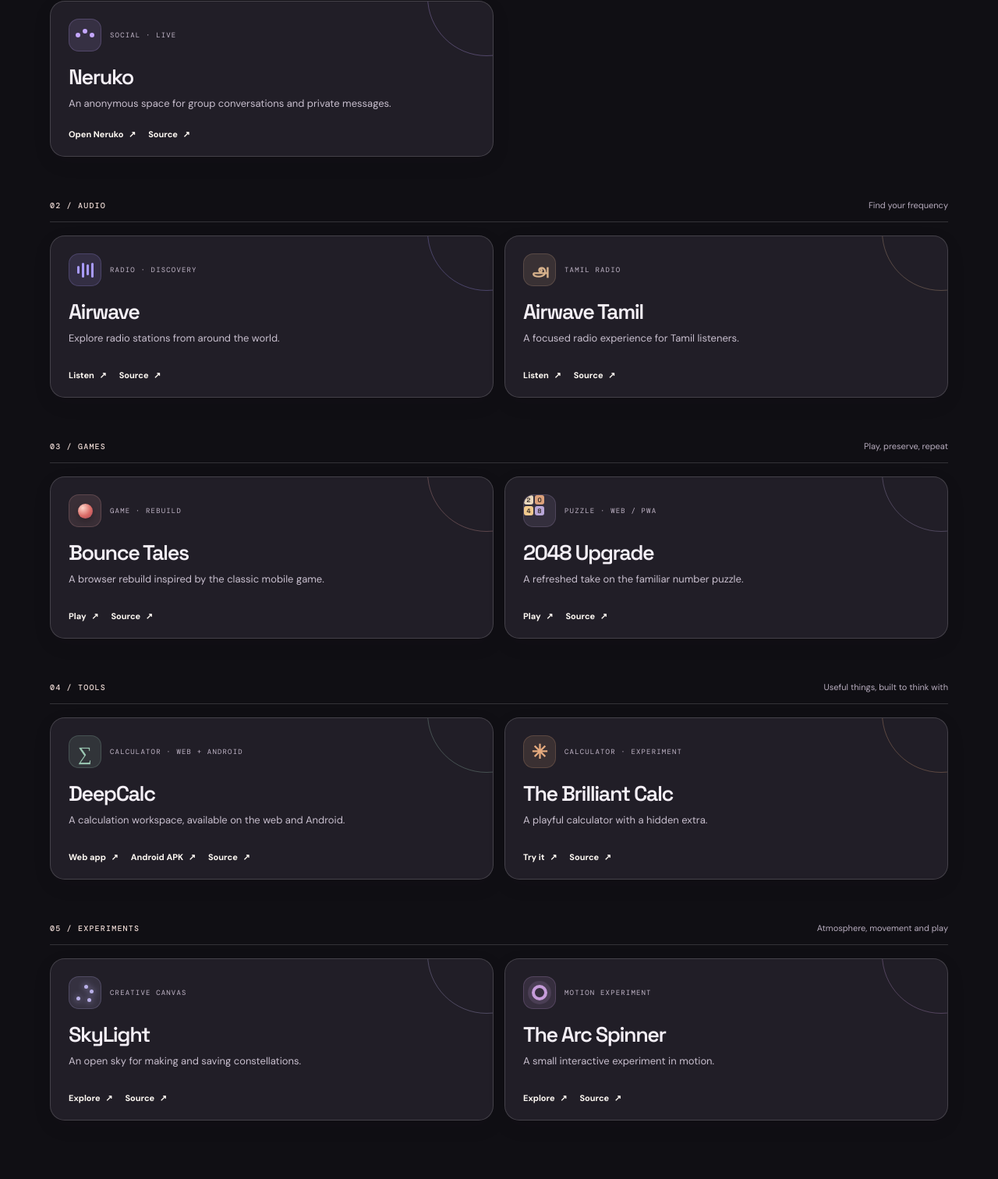
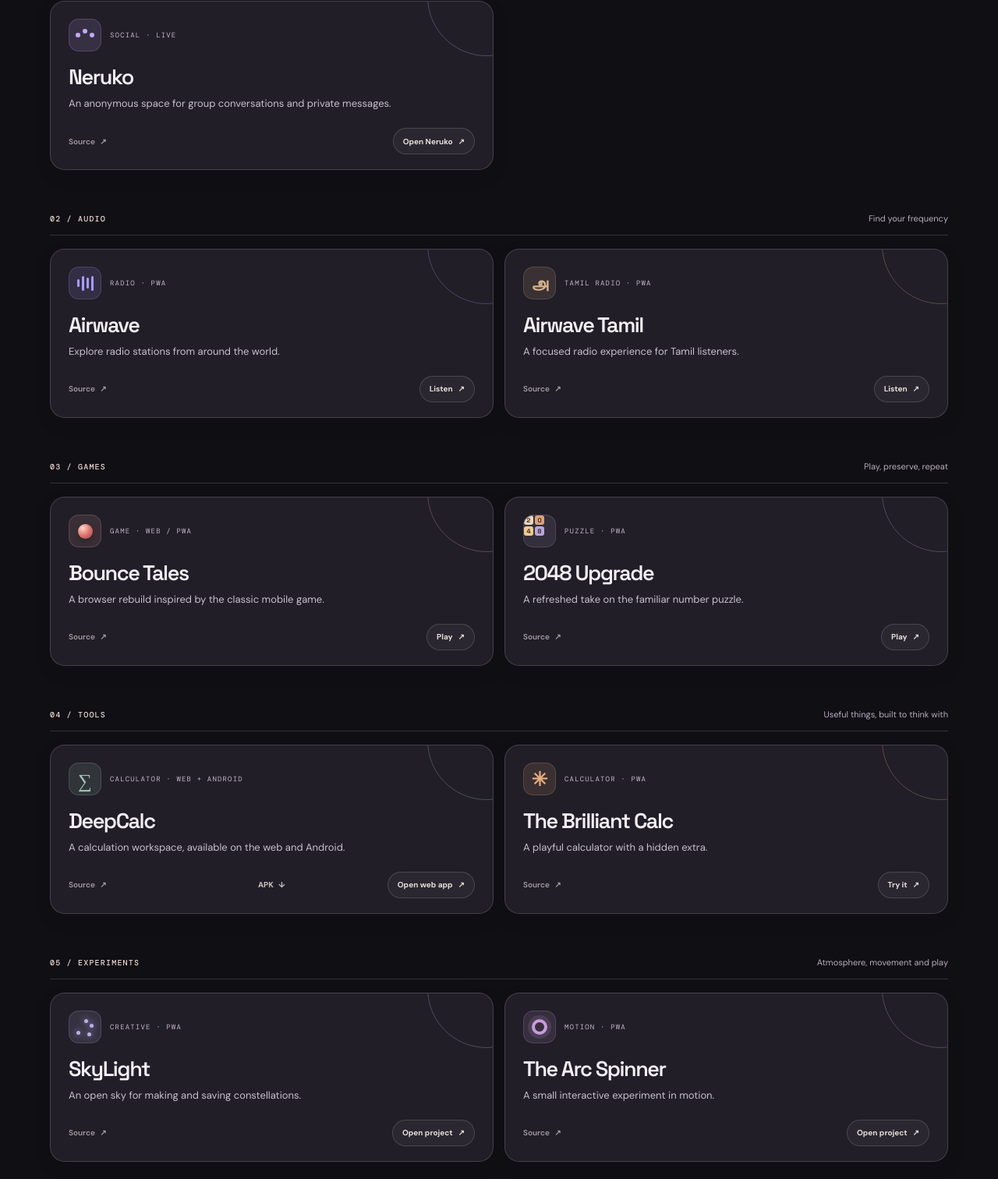
Before and after one commit to PrasannaOne/PrasannaOne.github.io, a plain HTML site: page index.html in a window 1280 px wide. Shown: the part 1148-2660 px from the top of the page at 78% size. Drawn offline with nearby package versions, Linux system fonts and the light colour scheme; no server answers; a web font is replaced by a local one.

Commit message:
Add files via upload

```diff
--- a/index.html
+++ b/index.html
@@ -1112,6 +1112,38 @@
     .rework-card .project-links { display:flex; flex-wrap:wrap; gap:16px; margin-top:auto; padding-top:3px; }
     .rework-card .project-links a { color:var(--white); font-size:11px; }
     .rework-card .project-links a:hover { color:var(--card-accent); }
+
+    /* Project actions: quiet source links, balanced optional download, restrained live action. */
+    .rework-card .project-links {
+      width:100%; display:grid; grid-template-columns:minmax(0,1fr) auto;
+      align-items:center; column-gap:10px; margin-top:auto; padding-top:3px;
+    }
+    #deepcalc .project-links { grid-template-columns:minmax(0,1fr) auto minmax(0,1fr); }
+    .rework-card .project-links a { min-width:0; white-space:nowrap; text-decoration:none; }
+    .rework-card .project-links .project-source {
+      justify-self:start; color:rgba(255,250,244,.58); font-size:10px; font-weight:600;
+    }
+    .rework-card .project-links .project-apk {
+      justify-self:center; color:rgba(255,250,244,.76); font-size:10px; font-weight:650;
+    }
+    .rework-card .project-links .project-live {
+      justify-self:end; display:inline-flex; align-items:center; justify-content:center; gap:7px;
+      min-height:34px; padding:0 12px; border:1px solid rgba(255,250,244,.15);
+      border-radius:999px; color:rgba(255,250,244,.88); background:rgba(255,250,244,.045);
+      font-size:10px; font-weight:650; transition:background .2s,border-color .2s,color .2s;
+    }
+    .rework-card .project-links .project-live:hover {
+      color:var(--white); border-color:color-mix(in srgb,var(--card-accent) 42%,transparent);
+      background:color-mix(in srgb,var(--card-accent) 10%,transparent);
+    }
+    .rework-card .project-links .project-live span { margin-left:0; }
+    .rework-card .project-links .project-source:hover,
+    .rework-card .project-links .project-apk:hover { color:var(--card-accent); }
+    @media (max-width:420px) {
+      .rework-card .project-links { column-gap:7px; }
+      .rework-card .project-links .project-live { padding-inline:9px; font-size:9px; }
+    }
+
     .neruko-card { --card-accent:#c4a7ff; }
     #neruko { --card-accent:#c4a7ff; }
     #airwave { --card-accent:#a99bff; }
@@ -1780,9 +1812,9 @@ body[data-theme="dark"] .community-card {
               </div>
               <h3>Neruko</h3>
               <p>An anonymous space for group conversations and private messages.</p>
-              <div class="project-links">
-                <a href="https://neruko.prasannaone.workers.dev/" target="_blank" rel="noopener noreferrer">Open Neruko <span>↗</span></a>
-                <a href="https://github.com/PrasannaOne/Neruko" target="_blank" rel="noopener noreferrer">Source <span>↗</span></a>
+              <div class="project-links" aria-label="neruko links">
+                <a class="project-source" href="https://github.com/PrasannaOne/Neruko" target="_blank" rel="noopener noreferrer">Source <span>↗</span></a>
+                <a class="project-live" href="https://neruko.prasannaone.workers.dev/" target="_blank" rel="noopener noreferrer">Open Neruko <span>↗</span></a>
               </div>
             </article>
           </div>
@@ -1794,25 +1826,25 @@ body[data-theme="dark"] .community-card {
             <article class="rework-card" id="airwave">
               <div class="rework-top">
                 <span class="rework-icon airwave-icon" aria-hidden="true"><i></i><i></i><i></i><i></i></span>
-                <span class="rework-type">RADIO · DISCOVERY</span>
+                <span class="rework-type">RADIO · PWA</span>
               </div>
               <h3>Airwave</h3>
               <p>Explore radio stations from around the world.</p>
-              <div class="project-links">
-                <a href="https://prasannaone.github.io/Airwave/" target="_blank" rel="noopener noreferrer">Listen <span>↗</span></a>
-                <a href="https://github.com/PrasannaOne/Airwave" target="_blank" rel="noopener noreferrer">Source <span>↗</span></a>
+              <div class="project-links" aria-label="airwave links">
+                <a class="project-source" href="https://github.com/PrasannaOne/Airwave" target="_blank" rel="noopener noreferrer">Source <span>↗</span></a>
+                <a class="project-live" href="https://prasannaone.github.io/Airwave/" target="_blank" rel="noopener noreferrer">Listen <span>↗</span></a>
               </div>
             </article>
             <article class="rework-card" id="airwave-tamil">
               <div class="rework-top">
                 <span class="rework-icon tamil-icon" aria-hidden="true">அ</span>
-                <span class="rework-type">TAMIL RADIO</span>
+                <span class="rework-type">TAMIL RADIO · PWA</span>
               </div>
               <h3>Airwave Tamil</h3>
               <p>A focused radio experience for Tamil listeners.</p>
-              <div class="project-links">
-                <a href="https://prasannaone.github.io/Airwave-Tamil/" target="_blank" rel="noopener noreferrer">Listen <span>↗</span></a>
-                <a href="https://github.com/PrasannaOne/Airwave-Tamil" target="_blank" rel="noopener noreferrer">Source <span>↗</span></a>
+              <div class="project-links" aria-label="airwave-tamil links">
+                <a class="project-source" href="https://github.com/PrasannaOne/Airwave-Tamil" target="_blank" rel="noopener noreferrer">Source <span>↗</span></a>
+                <a class="project-live" href="https://prasannaone.github.io/Airwave-Tamil/" target="_blank" rel="noopener noreferrer">Listen <span>↗</span></a>
               </div>
             </article>
           </div>
@@ -1824,25 +1856,25 @@ body[data-theme="dark"] .community-card {
             <article class="rework-card" id="bounce-tales">
               <div class="rework-top">
                 <span class="rework-icon bounce-icon" aria-hidden="true"><i></i></span>
-                <span class="rework-type">GAME · REBUILD</span>
+                <span class="rework-type">GAME · WEB / PWA</span>
               </div>
               <h3>Bounce Tales</h3>
               <p>A browser rebuild inspired by the classic mobile game.</p>
-              <div class="project-links">
-                <a href="https://prasannaone.github.io/BounceTales/" target="_blank" rel="noopener noreferrer">Play <span>↗</span></a>
-                <a href="https://github.com/PrasannaOne/BounceTales" target="_blank" rel="noopener noreferrer">Source <span>↗</span></a>
+              <div class="project-links" aria-label="bounce-tales links">
+                <a class="project-source" href="https://github.com/PrasannaOne/BounceTales" target="_blank" rel="noopener noreferrer">Source <span>↗</span></a>
+                <a class="project-live" href="https://prasannaone.github.io/BounceTales/" target="_blank" rel="noopener noreferrer">Play <span>↗</span></a>
               </div>
             </article>
             <article class="rework-card" id="2048-upgrade">
               <div class="rework-top">
                 <span class="rework-icon tiles-icon" aria-hidden="true"><i>2</i><i>0</i><i>4</i><i>8</i></span>
-                <span class="rework-type">PUZZLE · WEB / PWA</span>
+                <span class="rework-type">PUZZLE · PWA</span>
               </div>
               <h3>2048 Upgrade</h3>
               <p>A refreshed take on the familiar number puzzle.</p>
-              <div class="project-links">
-                <a href="https://prasannaone.github.io/2048-Upgrade/" target="_blank" rel="noopener noreferrer">Play <span>↗</span></a>
-                <a href="https://github.com/PrasannaOne/2048-Upgrade" target="_blank" rel="noopener noreferrer">Source <span>↗</span></a>
+              <div class="project-links" aria-label="2048-upgrade links">
+                <a class="project-source" href="https://github.com/PrasannaOne/2048-Upgrade" target="_blank" rel="noopener noreferrer">Source <span>↗</span></a>
+                <a class="project-live" href="https://prasannaone.github.io/2048-Upgrade/" target="_blank" rel="noopener noreferrer">Play <span>↗</span></a>
               </div>
             </article>
           </div>
@@ -1858,22 +1890,22 @@ body[data-theme="dark"] .community-card {
               </div>
               <h3>DeepCalc</h3>
               <p>A calculation workspace, available on the web and Android.</p>
-              <div class="project-links">
-                <a href="https://prasannaone.github.io/DeepCalc/" target="_blank" rel="noopener noreferrer">Web app <span>↗</span></a>
-                <a href="https://github.com/PrasannaOne/DeepCalc/releases/latest" target="_blank" rel="noopener noreferrer">Android APK <span>↗</span></a>
-                <a href="https://github.com/PrasannaOne/DeepCalc" target="_blank" rel="noopener noreferrer">Source <span>↗</span></a>
+              <div class="project-links" aria-label="DeepCalc links">
+                <a class="project-source" href="https://github.com/PrasannaOne/DeepCalc" target="_blank" rel="noopener noreferrer">Source <span>↗</span></a>
+                <a class="project-apk" href="https://github.com/PrasannaOne/DeepCalc/releases/latest" target="_blank" rel="noopener noreferrer">APK <span>↓</span></a>
+                <a class="project-live" href="https://prasannaone.github.io/DeepCalc/" target="_blank" rel="noopener noreferrer">Open web app <span>↗</span></a>
               </div>
             </article>
             <article class="rework-card" id="brilliant-calc">
               <div class="rework-top">
                 <span class="rework-icon brilliant-icon" aria-hidden="true">✳</span>
-                <span class="rework-type">CALCULATOR · EXPERIMENT</span>
+                <span class="rework-type">CALCULATOR · PWA</span>
               </div>
               <h3>The Brilliant Calc</h3>
               <p>A playful calculator with a hidden extra.</p>
-              <div class="project-links">
-                <a href="https://prasannaone.github.io/The-brilliant-Calc/" target="_blank" rel="noopener noreferrer">Try it <span>↗</span></a>
-                <a href="https://github.com/PrasannaOne/The-brilliant-Calc" target="_blank" rel="noopener noreferrer">Source <span>↗</span></a>
+              <div class="project-links" aria-label="brilliant-calc links">
+                <a class="project-source" href="https://github.com/PrasannaOne/The-brilliant-Calc" target="_blank" rel="noopener noreferrer">Source <span>↗</span></a>
+                <a class="project-live" href="https://prasannaone.github.io/The-brilliant-Calc/" target="_blank" rel="noopener noreferrer">Try it <span>↗</span></a>
               </div>
             </article>
           </div>
@@ -1885,25 +1917,25 @@ body[data-theme="dark"] .community-card {
             <article class="rework-card" id="skylight">
               <div class="rework-top">
                 <span class="rework-icon skylight-icon" aria-hidden="true"><i></i><i></i><i></i><i></i></span>
-                <span class="rework-type">CREATIVE CANVAS</span>
+                <span class="rework-type">CREATIVE · PWA</span>
               </div>
               <h3>SkyLight</h3>
               <p>An open sky for making and saving constellations.</p>
-              <div class="project-links">
-                <a href="https://prasannaone.github.io/SkyLight/" target="_blank" rel="noopener noreferrer">Explore <span>↗</span></a>
-                <a href="https://github.com/PrasannaOne/SkyLight" target="_blank" rel="noopener noreferrer">Source <span>↗</span></a>
+              <div class="project-links" aria-label="skylight links">
+                <a class="project-source" href="https://github.com/PrasannaOne/SkyLight" target="_blank" rel="noopener noreferrer">Source <span>↗</span></a>
+                <a class="project-live" href="https://prasannaone.github.io/SkyLight/" target="_blank" rel="noopener noreferrer">Open project <span>↗</span></a>
               </div>
             </article>
             <article class="rework-card" id="arc-spinner">
               <div class="rework-top">
                 <span class="rework-icon arc-icon" aria-hidden="true"><i></i></span>
-                <span class="rework-type">MOTION EXPERIMENT</span>
+                <span class="rework-type">MOTION · PWA</span>
               </div>
               <h3>The Arc Spinner</h3>
               <p>A small interactive experiment in motion.</p>
-              <div class="project-links">
-                <a href="https://prasannaone.github.io/The-Arc-Spinner/" target="_blank" rel="noopener noreferrer">Explore <span>↗</span></a>
-                <a href="https://github.com/PrasannaOne/The-Arc-Spinner" target="_blank" rel="noopener noreferrer">Source <span>↗</span></a>
+              <div class="project-links" aria-label="arc-spinner links">
+                <a class="project-source" href="https://github.com/PrasannaOne/The-Arc-Spinner" target="_blank" rel="noopener noreferrer">Source <span>↗</span></a>
+                <a class="project-live" href="https://prasannaone.github.io/The-Arc-Spinner/" target="_blank" rel="noopener noreferrer">Open project <span>↗</span></a>
               </div>
             </article>
           </div>
```
